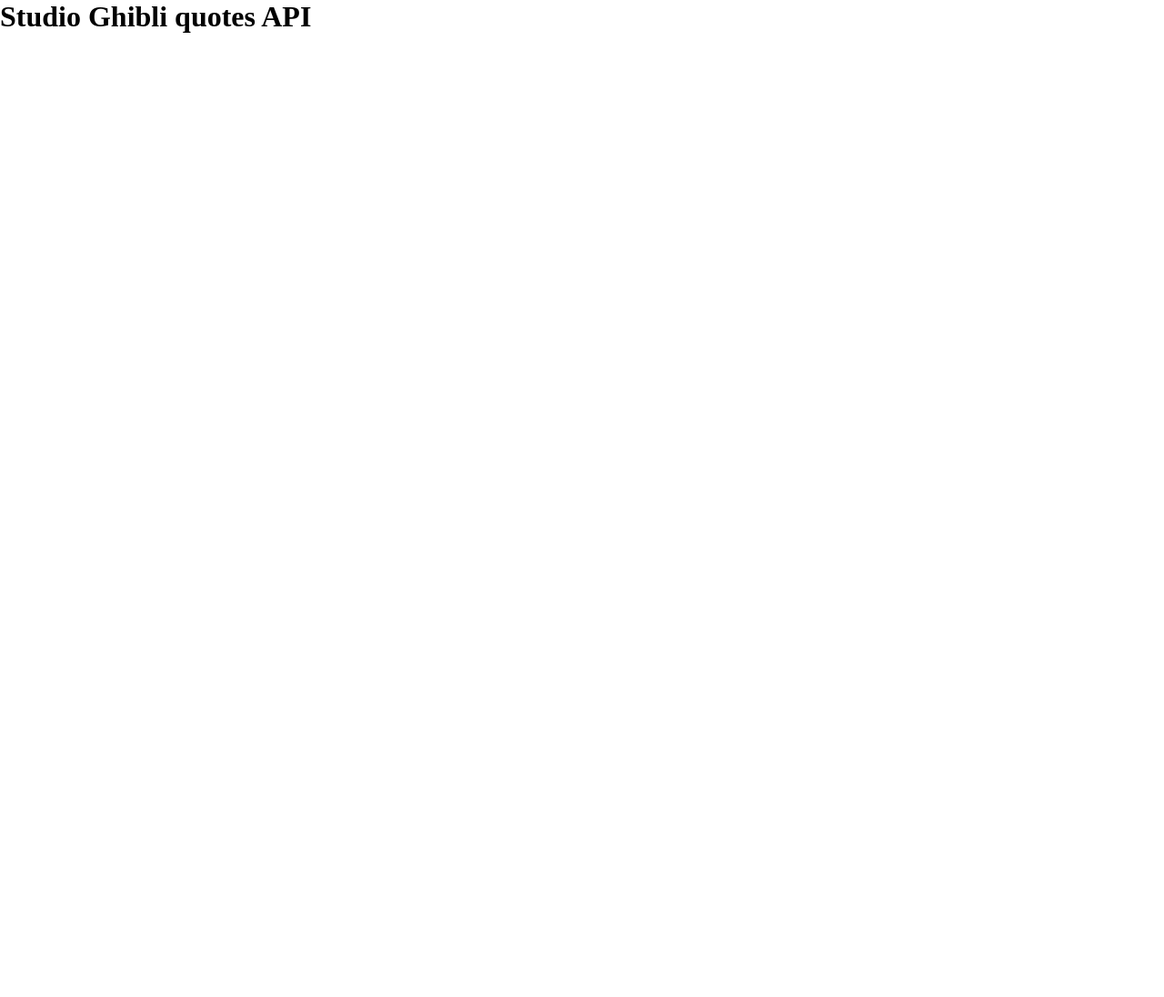
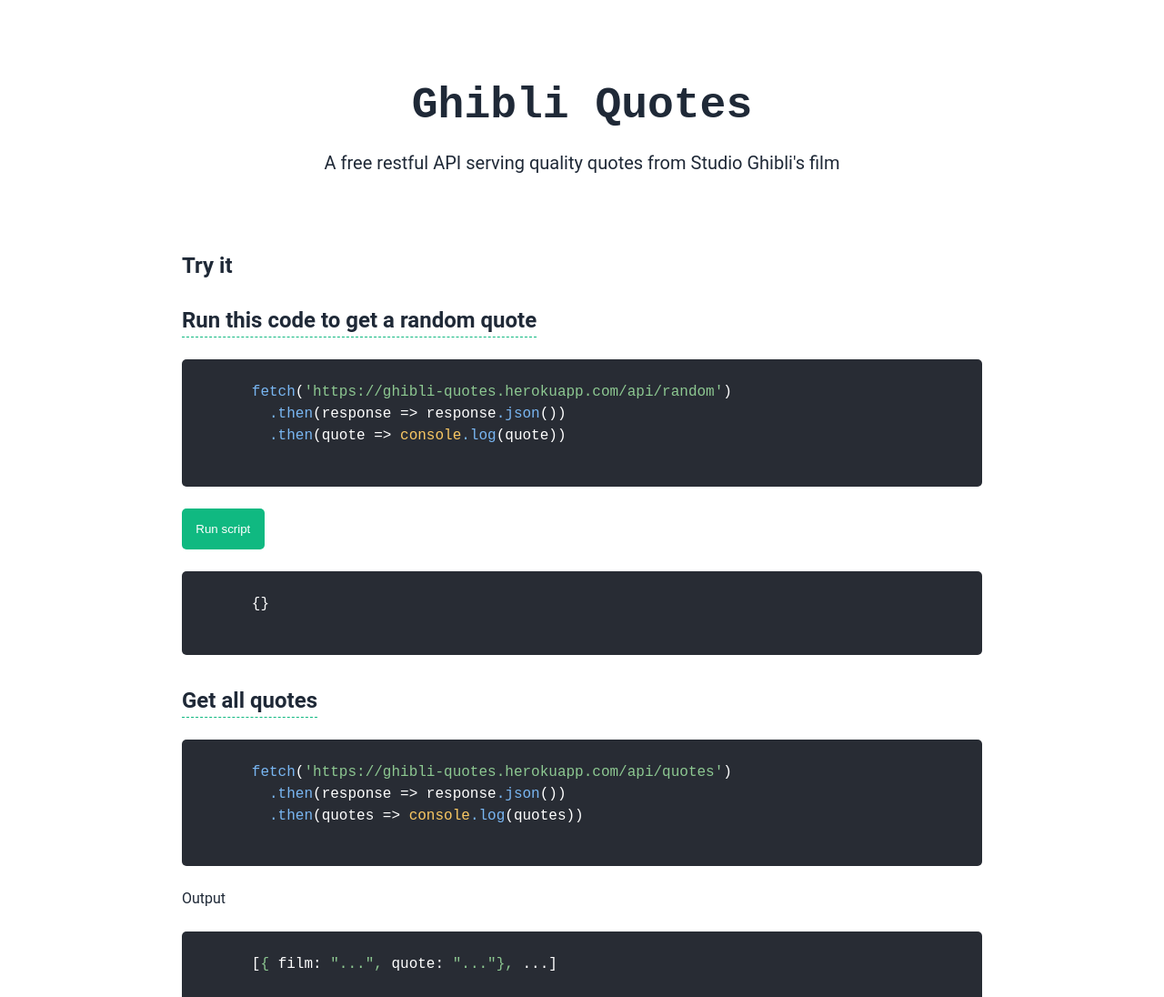
Before and after one commit to JoeDravarol/ghibli-quotes, a website: page public/index.html in a window 1280 px wide. Shown: the top 1096 px of the page at 91% size. Before the commit the page ends 800 px from the top, so only its background shows below. Drawn offline with Linux system fonts and the light colour scheme.

Commit message:
feat: Add api documentation

```diff
--- a/public/index.html
+++ b/public/index.html
@@ -7,10 +7,59 @@
   <meta name="viewport" content="width=device-width, initial-scale=1.0">
   <link rel="stylesheet" href="main.css">
   <title>Studio Ghibli Quotes API</title>
+  <script src="index.js" defer></script>
 </head>
 
 <body>
-  <h1>Studio Ghibli quotes API</h1>
+  <header>
+    <h1>Ghibli Quotes</h1>
+    <p>A free restful API serving quality quotes from Studio Ghibli's film</p>
+  </header>
+
+  <main>
+    <section class="container flow">
+      <h2>Try it</h2>
+      <p class="title">Run this code to get a random quote</p>
+
+      <pre>
+      <code class="language-javascript">
+        <span class="function">fetch</span>(<span class="string">'https://ghibli-quotes.herokuapp.com/api/random'</span>)
+          <span class="function">.then</span>(response => response<span class="function">.json</span>())
+          <span class="function">.then</span>(quote => <span class="object">console</span><span class="function">.log</span>(quote))
+      </code>
+      </pre>
+
+      <button id="random-quote" type="button">Run script</button>
+
+      <pre>
+      <code id="random-quote-response">
+        {}
+      </code>
+      </pre>
+    </section>
+
+    <section class="container flow">
+      <h2 class="title">Get all quotes</h2>
+
+      <pre>
+      <code class="language-javascript">
+        <span class="function">fetch</span>(<span class="string">'https://ghibli-quotes.herokuapp.com/api/quotes'</span>)
+          <span class="function">.then</span>(response => response<span class="function">.json</span>())
+          <span class="function">.then</span>(quotes => <span class="object">console</span><span class="function">.log</span>(quotes))
+      </code>
+      </pre>
+
+      <span>Output</span>
+
+      <pre>
+      <code>
+        [<span class="string">{</span> film: <span class="string">"...",</span> quote: <span class="string">"..."},</span> ...]
+      </code>
+      </pre>
+    </section>
+
+  </main>
+
 </body>
 
 </html>
--- /dev/null
+++ b/public/index.js
@@ -0,0 +1,26 @@
+const randomQuoteBtn = document.querySelector('button#random-quote');
+const randomQuoteResponse = document.querySelector('code#random-quote-response');
+
+randomQuoteBtn.addEventListener('click', fetchRandomQuote)
+
+async function fetchRandomQuote() {
+  try {
+    const response = await fetch('http://ghibli-quotes.herokuapp.com/api/random');
+    const { film, quote } = await response.json();
+
+    randomQuoteResponse.innerHTML = `
+      {
+        film: <span class="string">${film},</span>
+        quote: <span class="string">${truncateStr(quote, 70)},</span>
+      }
+    `;
+  } catch (err) {
+    console.error(`Error: ${err}`)
+  }
+}
+
+function truncateStr(string, num) {
+  if (string.length <= num) return string;
+
+  return string.slice(0, num) + '...'
+}
--- a/public/main.css
+++ b/public/main.css
@@ -3,3 +3,84 @@
   padding: 0;
   box-sizing: border-box;
 }
+
+body {
+  color: #1f2937;
+  line-height: 1.5;
+  font-family: Roboto, Helvetica, Arial, sans-serif;
+}
+
+header {
+  text-align: center;
+  margin-block: 5em;
+}
+
+h1 {
+  font-size: 3rem;
+  font-family: monospace;
+  margin-bottom: 0.25em;
+}
+
+header p {
+  font-size: 1.25rem;
+}
+
+main {
+  display: grid;
+  justify-content: center;
+}
+
+pre {
+  background-color: #282c34;
+  width: 880px;
+  border-radius: 5px;
+  text-align: left;
+  white-space: pre-wrap;
+}
+
+code {
+  font-family: monospace;
+  font-size: 1rem;
+  color: #fff;
+}
+
+button {
+  background: rgb(16, 185, 129);
+  color: #fff;
+  padding: 1em;
+  border-radius: 5px;
+  border-color: transparent;
+  outline: none;
+
+  cursor: pointer;
+  width: fit-content;
+}
+
+.function {
+  color: rgb(121, 182, 242);
+}
+
+.string {
+  color: rgb(141, 200, 145);
+}
+
+.object {
+  color: rgb(250, 200, 99);
+}
+
+.container:first-child {
+  margin-bottom: 2em;
+}
+
+.title {
+  border-bottom: 1px dashed rgb(16, 185, 129);
+  width: fit-content;
+  font-size: 1.5rem;
+  font-weight: bold;
+}
+
+.flow {
+  display: flex;
+  flex-direction: column;
+  gap: 1.5em;
+}
```
